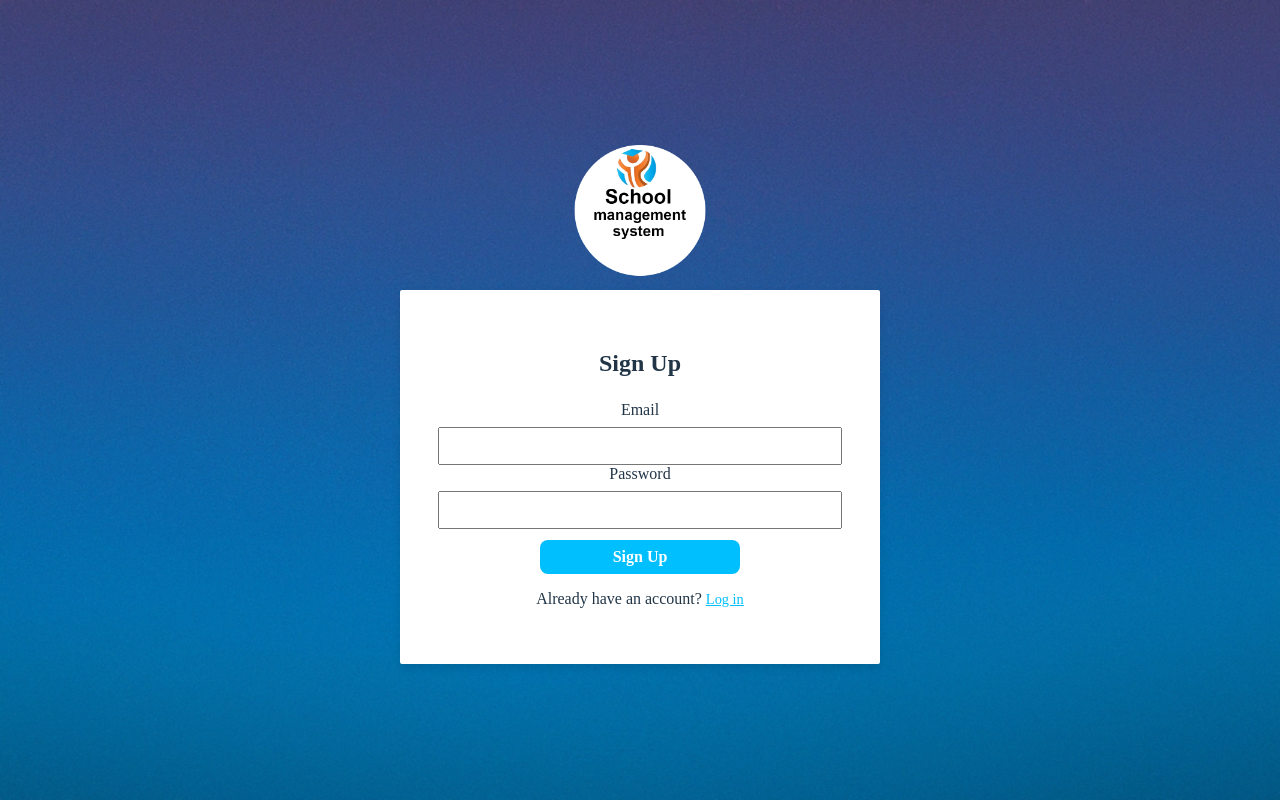
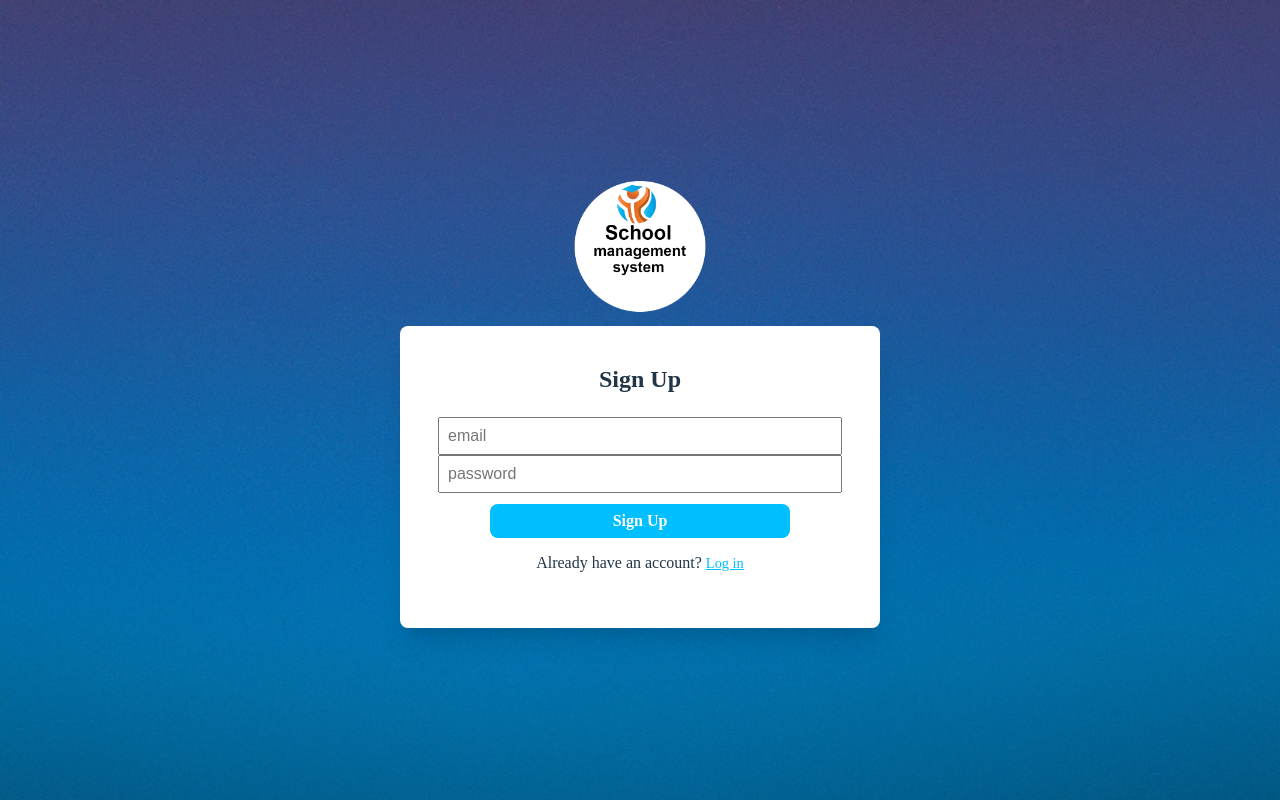
Before and after one commit to Pinto1232/schoolManagementSystem, a React (Vite) app: page / in a window 1280 px wide. Built offline with nearby package versions, Linux system fonts and the light colour scheme.

Commit message:
Login authentication is done

```diff
--- a/src/components/LoginForm/LoginForm.jsx
+++ b/src/components/LoginForm/LoginForm.jsx
@@ -23,9 +23,11 @@ function SignUpLoginForm() {
 
     const validateForm = () => {
         // check that the email and password fields are not empty
-        if (!formData.email || !formData.password) {
-            setErrorMessage('Please enter your email and password');
+        if (!formData.email) {
+            setErrorMessage('Please enter your email');
             return false;
+        }else if(!formData.password){
+            setErrorMessage('Please enter your password');
         }
         return true;
     }
@@ -35,6 +37,7 @@ function SignUpLoginForm() {
     /* const history = useHistory();  */
     const handleSubmit = (event) => {
         event.preventDefault();
+        try {
             if (validateForm()) {
                 if (validateForm()) {
                     const { email, password } = formData;
@@ -61,6 +64,9 @@ function SignUpLoginForm() {
                         });
                 }
             }
+        } catch (error) {
+            console.log(error, "Log my data");
+        }
     }
 
     return (
@@ -70,26 +76,27 @@ function SignUpLoginForm() {
         </div>
         <form onSubmit={handleSubmit}>
             {formType === 'signup' ? (
-                <h2 className='text-3xl'>Sign Up</h2>
+                <h2>Sign Up</h2>
             ) : (
                 <h2>Log In</h2>
             )}
             {errorMessage && <p className="error-message">{errorMessage}</p>}
-            <label htmlFor="email">Email</label>
             <input
                 type="email"
                 id="email"
                 name="email"
                 value={formData.email}
                 onChange={handleInputChange}
+                placeholder="email"
             />
-            <label htmlFor="password">Password</label>
+
             <input
                 type="password"
                 id="password"
                 name="password"
                 value={formData.password}
                 onChange={handleInputChange}
+                placeholder="password"
             />
             <button type="submit">
                 {formType === 'signup' ? 'Sign Up' : 'Log In'}
--- a/src/components/LoginForm/login.css
+++ b/src/components/LoginForm/login.css
@@ -4,6 +4,18 @@
 
 .error-message {
     color: red;
+}
+
+form {
+    width: 880px;
+    max-width: 480px;
+    margin: 0 auto;
+    text-align: center;
+    box-shadow: 0 20px 25px -5px rgba(0, 0, 0, .1), 0 10px 10px -5px rgba(0, 0, 0, .04);
+    border-radius: 8px;
+    padding-top: 20px;
+    padding-bottom: 40px;
+    background-color: white;
 }
 
 form label {
@@ -15,6 +27,7 @@ form input {
     width: 80%;
     padding: 0.5em;
     font-size: 1em;
+    outline: none;
 }
 
 form button {
@@ -26,20 +39,8 @@ form button {
     border: none;
     cursor: pointer;
     margin-top: 11px;
-    width: 200px;
+    width: 300px;
     max-width: 100%;
-}
-
-form {
-    width: 880px;
-    max-width: 480px;
-    margin: 0 auto;
-    text-align: center;
-    box-shadow: 0 4px 8px rgba(0, 0, 0, 0.1);
-    border-radius: 2px;
-    padding-top: 40px;
-    padding-bottom: 40px;
-    background-color: white;
 }
 
 form h2 {
```
Lines whose indentation alone changed are shown as unchanged.
